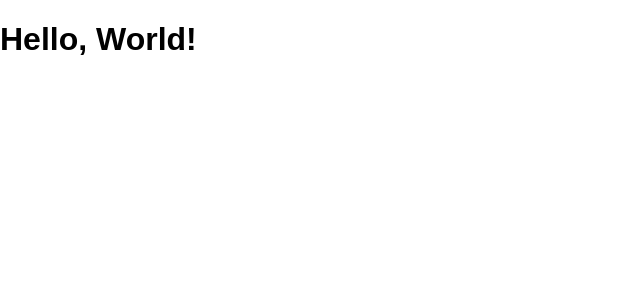
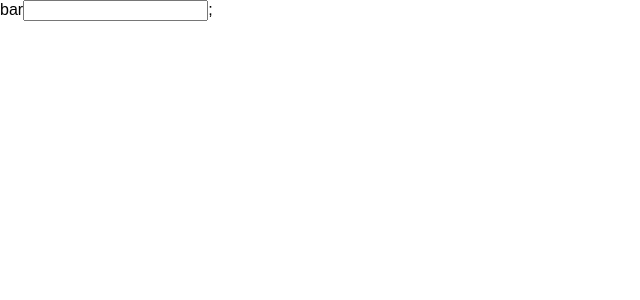
Before and after one commit to Yohei-Shiina/udemy-react-redux-crud-application, a React (Create React App) app: page / in a window 1280 px wide. Shown: the top 300 px of the page, without its empty margins (0-640 px from the left). Built offline with nearby package versions, Linux system fonts and the light colour scheme.

Commit message:
learn jsx syntax

```diff
--- a/src/App.js
+++ b/src/App.js
@@ -3,10 +3,12 @@
 class App extends Component {
   render() {
     return (
-      <div>
-        <h1>Hello, World!</h1>
-      </div>
-    );
+    <React.Fragment>
+      <label htmlFor="bar">bar</label>
+      <input type="text" onChange={() => {console.log("I'm clicked!")}} />;
+    </React.Fragment>
+    )
+
   }
 }
 
```
